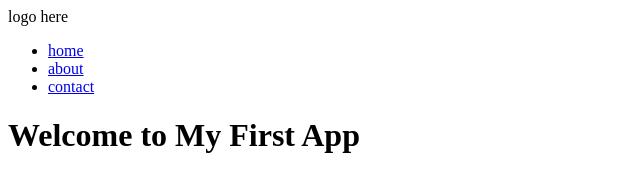
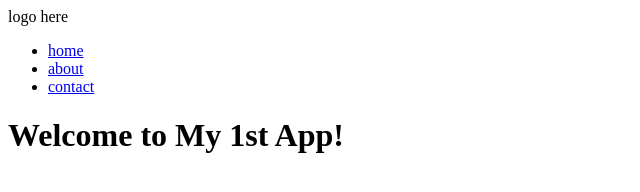
Before and after one commit to Isru96/my-1st-app, a plain HTML site: page index.html in a window 1280 px wide. Shown: the whole page, without its empty margins (0-640 px from the left). Drawn offline with Linux system fonts and the light colour scheme.

Commit message:
Update page hero title

```diff
--- a/index.html
+++ b/index.html
@@ -16,6 +16,6 @@
         </ul>
       </nav>
     </header>
-    <h1>Welcome to My First App</h1>
+    <h1>Welcome to My 1st App!</h1>
   </body>
 </html>
```
